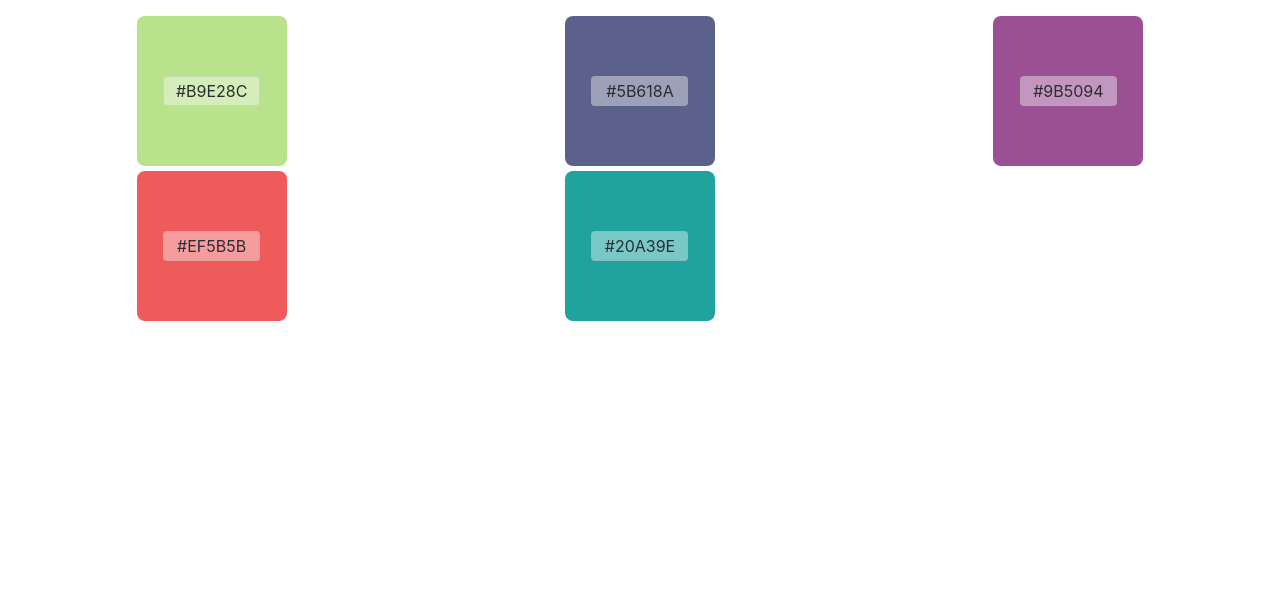
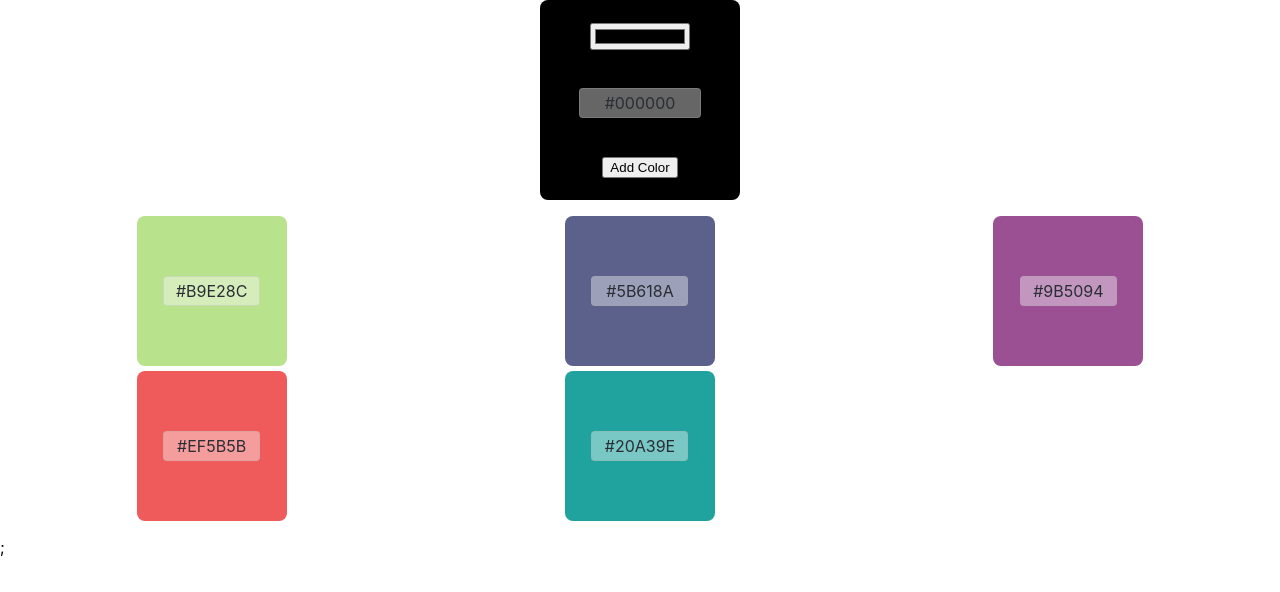
Before and after one commit to jecaps/Color-Saver-App, a React (Create React App) app: page / in a window 1280 px wide. Shown: the top 592 px of the page. Built offline with nearby package versions, Linux system fonts and the light colour scheme.

Commit message:
Add Color Form

```diff
--- a/src/App.js
+++ b/src/App.js
@@ -1,6 +1,7 @@
 import { useState } from "react";
 import { colorsData } from "./assets/color";
 
+import Form from "./components/form/Form";
 import ColorCard from "./components/colorCard/ColorCard";
 
 import "./App.css";
@@ -8,11 +9,16 @@ import "./App.css";
 function App() {
   const [colorList, setColorList] = useState(colorsData);
 
-  const colorsEl = colorList.map((color) => (
+  const colorListElement = colorList.map((color) => (
     <ColorCard key={color.id} colorCode={color.hexColor} />
   ));
 
-  return <ul className="cards">{colorsEl}</ul>;
+  return (
+    <>
+      <Form />
+      <ul className="cards">{colorListElement}</ul>;
+    </>
+  );
 }
 
 export default App;
--- /dev/null
+++ b/src/components/form/Form.js
@@ -0,0 +1,29 @@
+import { useState } from "react";
+
+function Form() {
+  const [colorPicked, setColorPicked] = useState("#000000");
+
+  const colorPickerHandler = (e) => {
+    setColorPicked(e.target.value);
+  };
+
+  return (
+    <form
+      action=""
+      type="submit"
+      className="form"
+      style={{ backgroundColor: colorPicked }}
+    >
+      <input
+        className="form__input"
+        type="color"
+        defaultValue={colorPicked}
+        onChange={colorPickerHandler}
+      />
+      <p className="form__text">{colorPicked}</p>
+      <button type="submit">Add Color</button>
+    </form>
+  );
+}
+
+export default Form;
```
